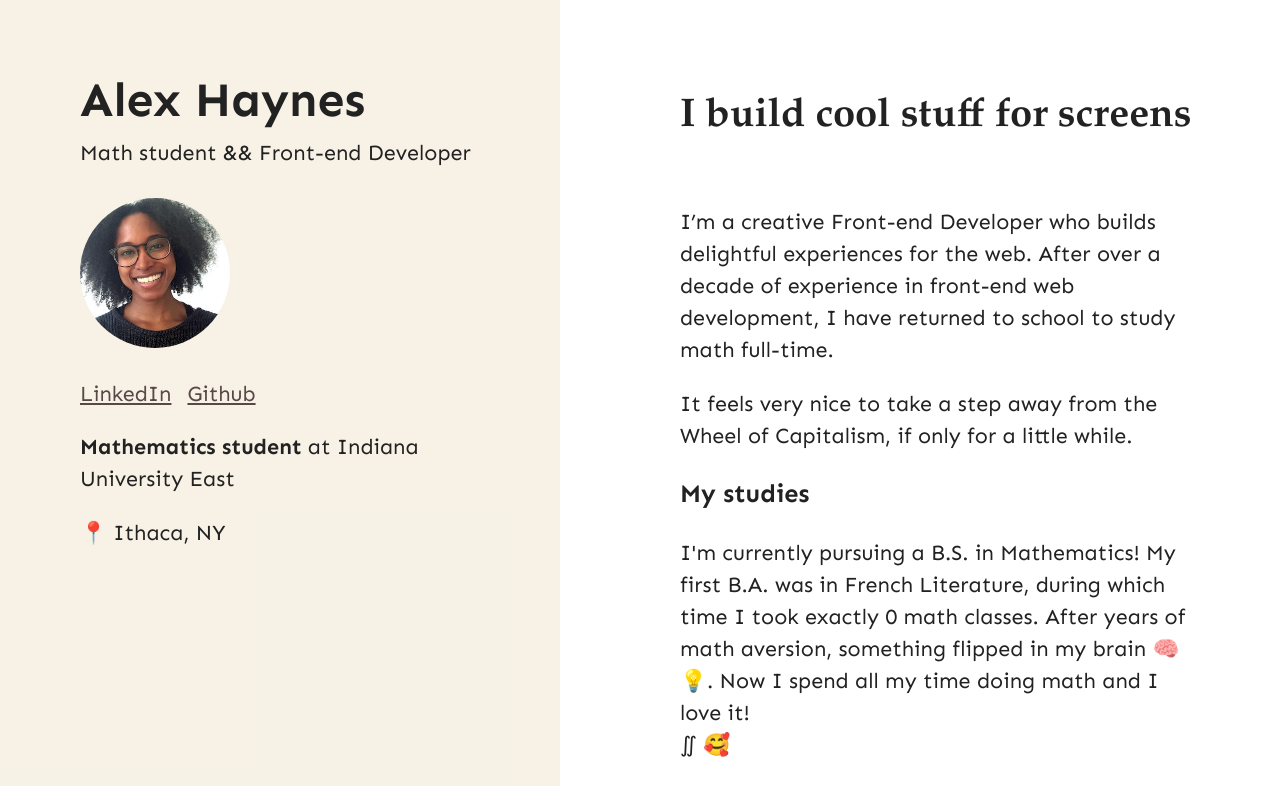
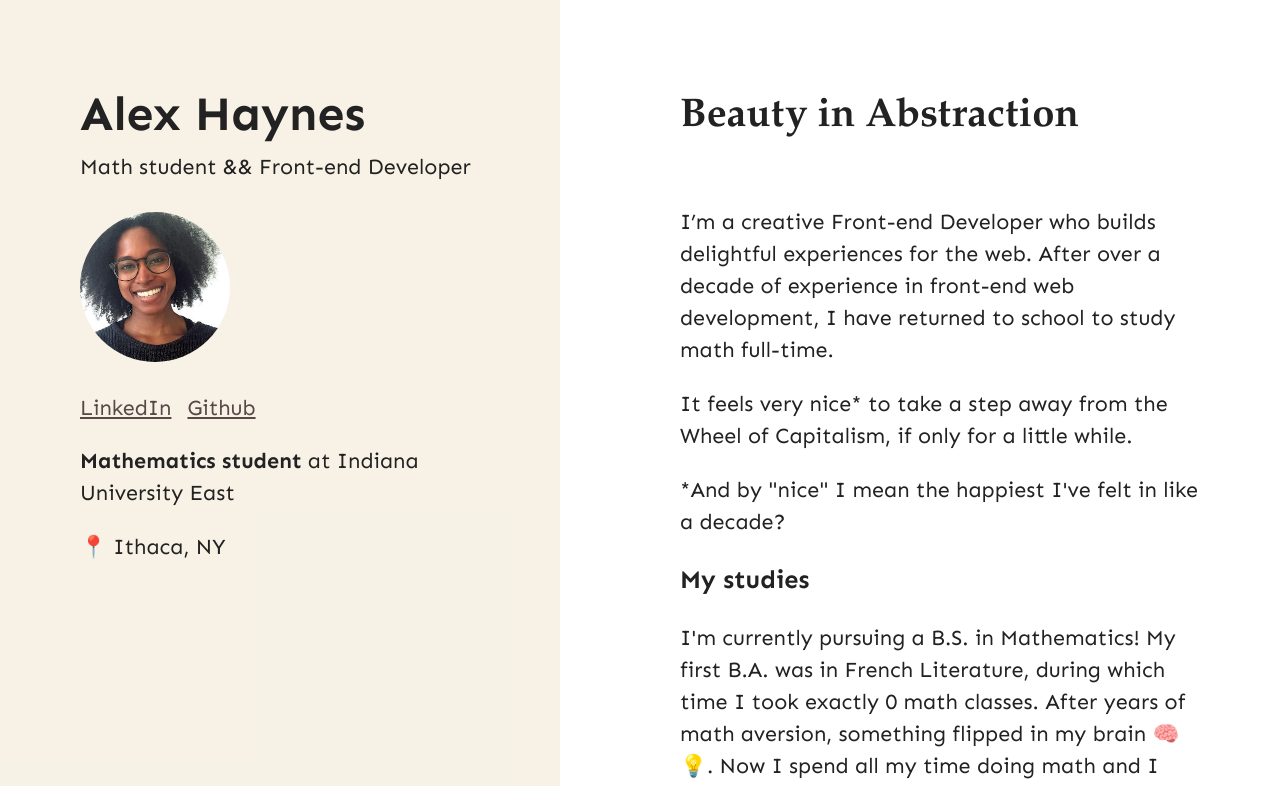
Before and after one commit to alexdhaynes/lexhaynes.com, a Next.js app: page / in a window 1280 px wide. Shown: the top 786 px of the page. Built offline with nearby package versions, Linux system fonts and the light colour scheme.

Commit message:
more text

```diff
--- a/src/pages/index.tsx
+++ b/src/pages/index.tsx
@@ -50,7 +50,7 @@ const PageStyle = styled.div`
 const SidebarASIDE = styled.aside`
   background: ${theme.colors.accent};
   grid-area: sidebar;
-  padding: 60px 80px;
+  padding: 74px 80px;
   height: 100%;
 
   .sidebar-content {
@@ -214,7 +214,7 @@ const Home = () => {
         <MainAreaDIV>
           {/* INTRO SECTION */}
           <Section bgInner="white" id="intro">
-            <SectionHeader>I build cool stuff for screens</SectionHeader>
+            <SectionHeader>Beauty in Abstraction</SectionHeader>
 
             <TextBlock>
               <p>
@@ -222,8 +222,9 @@ const Home = () => {
                 experiences for the web. After over a decade of experience in front-end web development, I have returned to school to study math full-time.
               </p>
               <p>
-              It feels very nice to take a step away from the Wheel of Capitalism, if only for a little while.
+              It feels very nice* to take a step away from the Wheel of Capitalism, if only for a little while.
               </p>
+              <p>*And by "nice" I mean the happiest I've felt in like a decade?</p>
 
               <h3>My studies</h3>
               <p>
```
